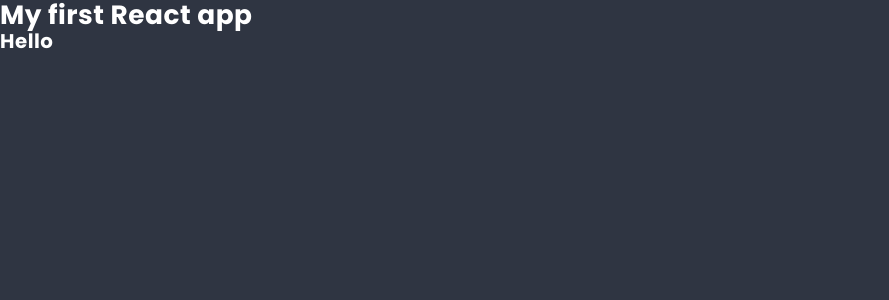
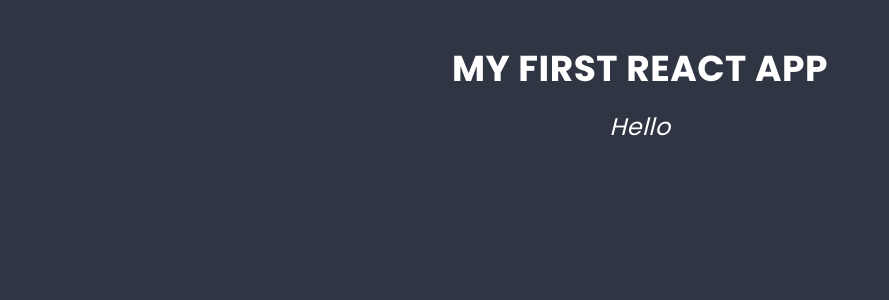
Before and after one commit to Krendzel/kd_react, a React app: page / in a window 1280 px wide. Shown: the top 300 px of the page, without its empty margins (0-889 px from the left). Built offline with nearby package versions, Linux system fonts and the light colour scheme.

Commit message:
add styles

```diff
--- a/src/components/App/App.js
+++ b/src/components/App/App.js
@@ -1,11 +1,12 @@
 import React from 'react';
+import styles from './App.scss';
 
 class App extends React.Component {
   render() {
     return (
-      <main className="app-content">
-        <h1>My first React app</h1>
-        <h2>Hello</h2>
+      <main className={styles.component}>
+        <h1 className={styles.title}>My first React app</h1>
+        <h2 className={styles.subtitle}>Hello</h2>
       </main>
     )
   }
```
